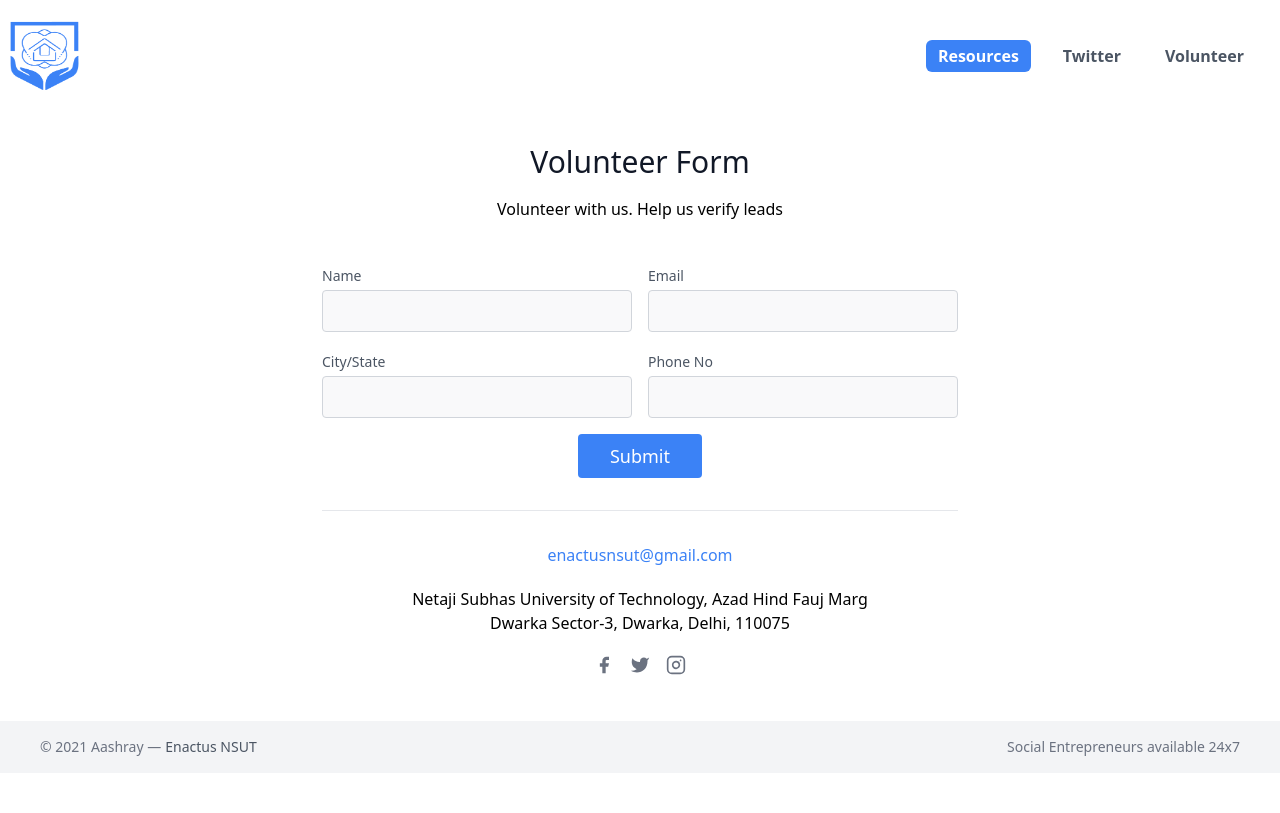
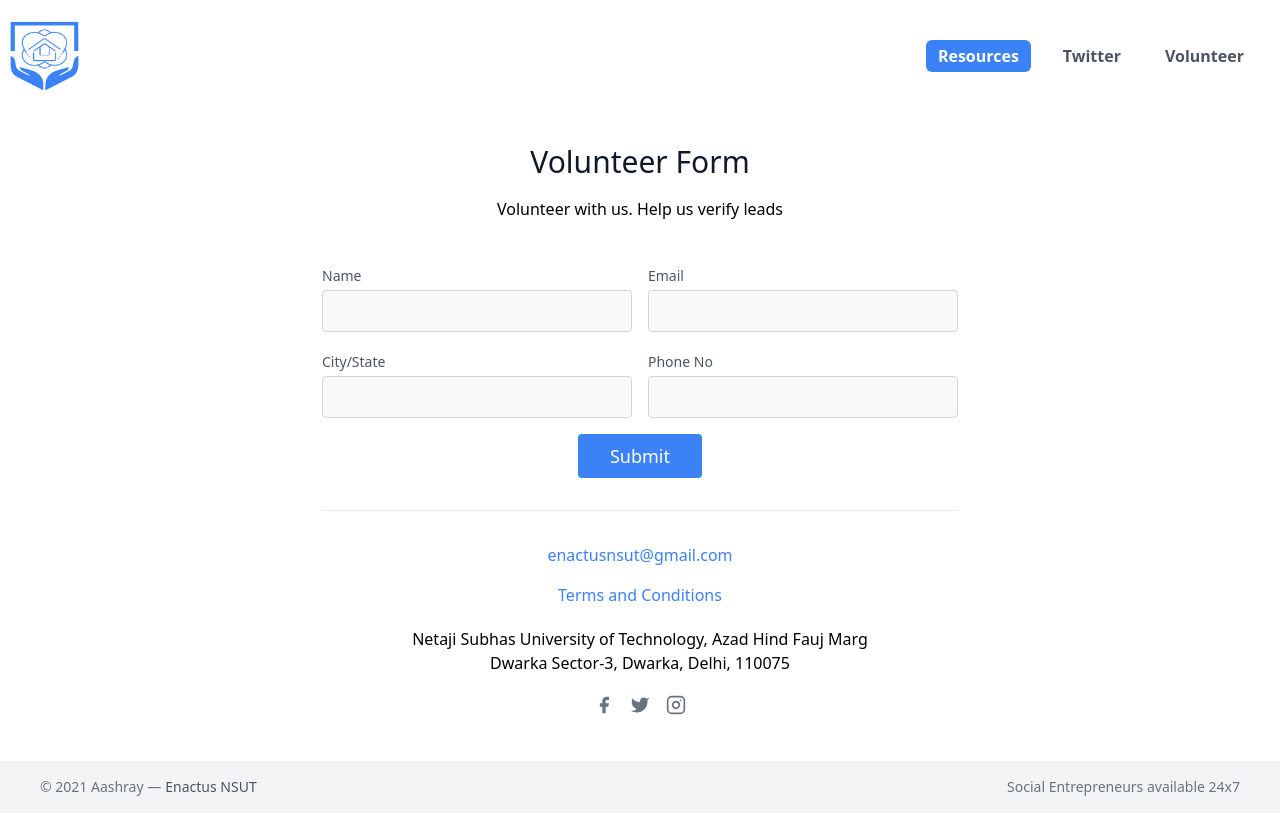
Before and after one commit to samad-yar-khan/covid-resources-client, a React (Create React App) app: page /volunteer in a window 1280 px wide. Built offline with nearby package versions, Linux system fonts and the light colour scheme.

Commit message:
Terms and Conditions added

```diff
--- a/src/components/Footer.js
+++ b/src/components/Footer.js
@@ -9,6 +9,11 @@ function Footer(){
         <div>
         <div className="p-2 w-full pt-8 mt-8 border-t border-gray-200 text-center">
         <a href="mailto:enactusnsut@gmail.com" target="_blank" className="text-blue-500" rel="noreferrer">enactusnsut@gmail.com</a>
+
+        <p className='pt-4'>
+          <a href="https://docs.google.com/document/d/1IkPCFBtd45OCdIriazr2mYRr4HLafddIShcCbWK91lM/edit" target="_blank" className="text-blue-500 pt-6" rel="noreferrer">Terms and Conditions</a>
+        </p>
+
         <p className="leading-normal my-5">
           Netaji Subhas University of Technology, Azad Hind Fauj Marg
           <br />
--- a/src/components/HomePage.js
+++ b/src/components/HomePage.js
@@ -190,6 +190,10 @@ function HomePage() {
 
               <div className="p-2 w-full pt-8 mt-8 border-t border-gray-200 text-center">
                 <a href="mailto:enactusnsut@gmail.com" target="_blank" className="text-blue-500" rel="noreferrer">enactusnsut@gmail.com</a>
+                <p className='pt-4'>
+                  <a href="https://docs.google.com/document/d/1IkPCFBtd45OCdIriazr2mYRr4HLafddIShcCbWK91lM/edit" target="_blank" className="text-blue-500 pt-6" rel="noreferrer">Terms and Conditions</a>
+                </p>
+
                 <p className="leading-normal my-5">
                   Netaji Subhas University of Technology, Azad Hind Fauj Marg
                   <br />
--- a/src/components/VolunteerPage.js
+++ b/src/components/VolunteerPage.js
@@ -31,11 +31,17 @@ class VolunteerPage extends React.Component {
 
               <div className="p-2 w-full pt-8 mt-8 border-t border-gray-200 text-center">
                 <a href="mailto:enactusnsut@gmail.com" target="_blank" className="text-blue-500" rel="noreferrer">enactusnsut@gmail.com</a>
+                <p className='pt-4'>
+                  <a href="https://docs.google.com/document/d/1IkPCFBtd45OCdIriazr2mYRr4HLafddIShcCbWK91lM/edit" target="_blank" className="text-blue-500 pt-6" rel="noreferrer">Terms and Conditions</a>
+                </p>
+
                 <p className="leading-normal my-5">
                   Netaji Subhas University of Technology, Azad Hind Fauj Marg
                   <br />
                   Dwarka Sector-3, Dwarka, Delhi, 110075
                 </p>
+
+
                 <span className="inline-flex">
                   <a href="https://www.facebook.com/EnactusNSUT/"  target="_blank" rel="noreferrer" className="text-gray-500">
                     <svg
```
